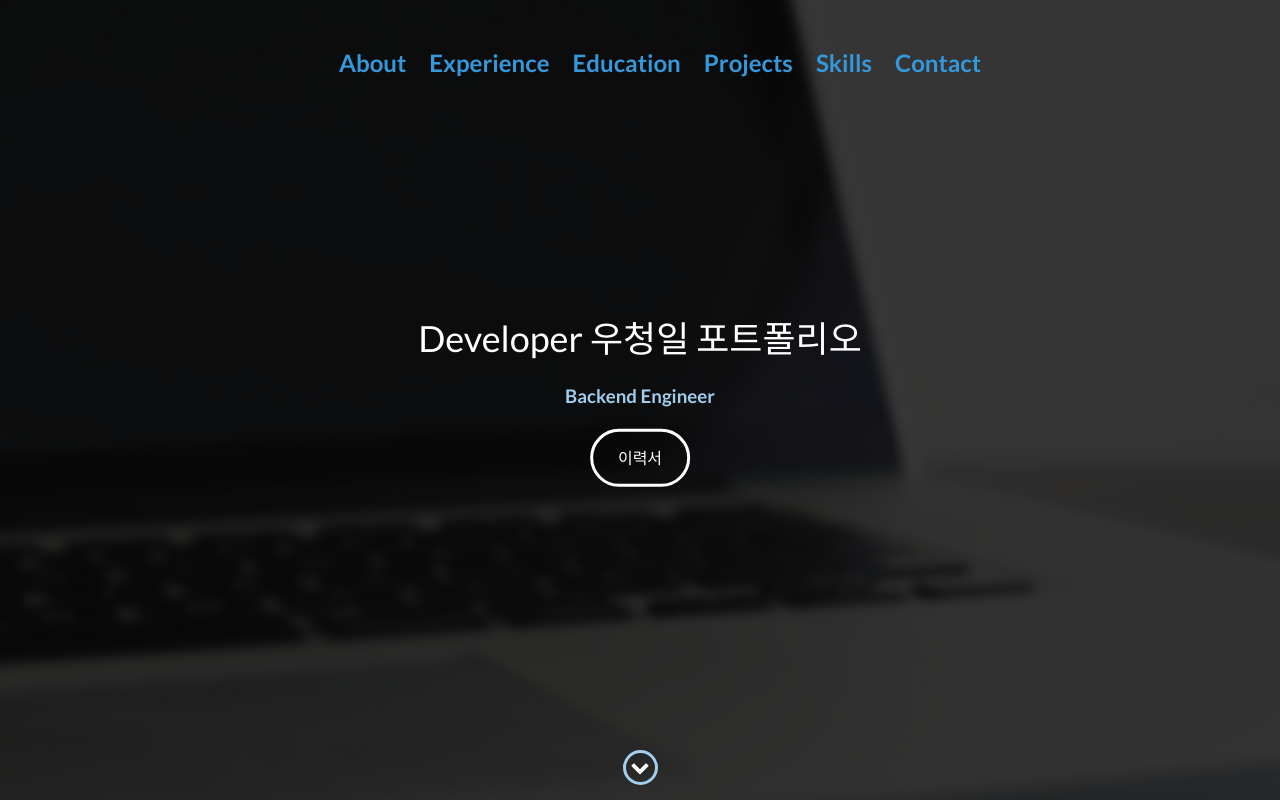
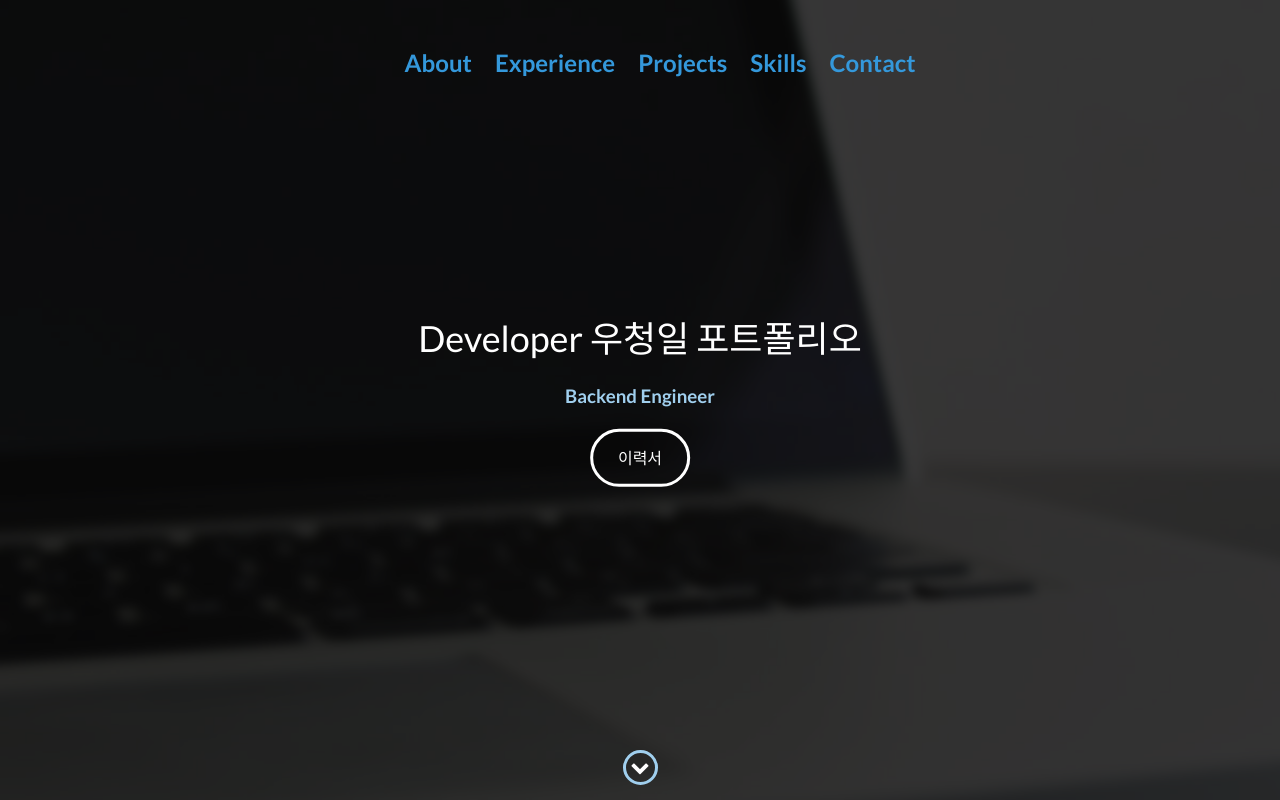
Before and after one commit to skyblue0715/woochungil, a website: page index.html in a window 1280 px wide. Shown: the top 800 px of the page. Drawn offline with nearby package versions, Linux system fonts and the light colour scheme.

Commit message:
커밋
커밋

```diff
--- a/index.html
+++ b/index.html
@@ -38,9 +38,7 @@ img {
             <li>
                 <a href="#experience"><h2>Experience</h2></a>
             </li>
-            <li>
-                <a href="#education"><h2>Education</h2></a>
-            </li>
+
             <li>
                 <a href="#projects"><h2>Projects</h2></a>
             </li>
```
